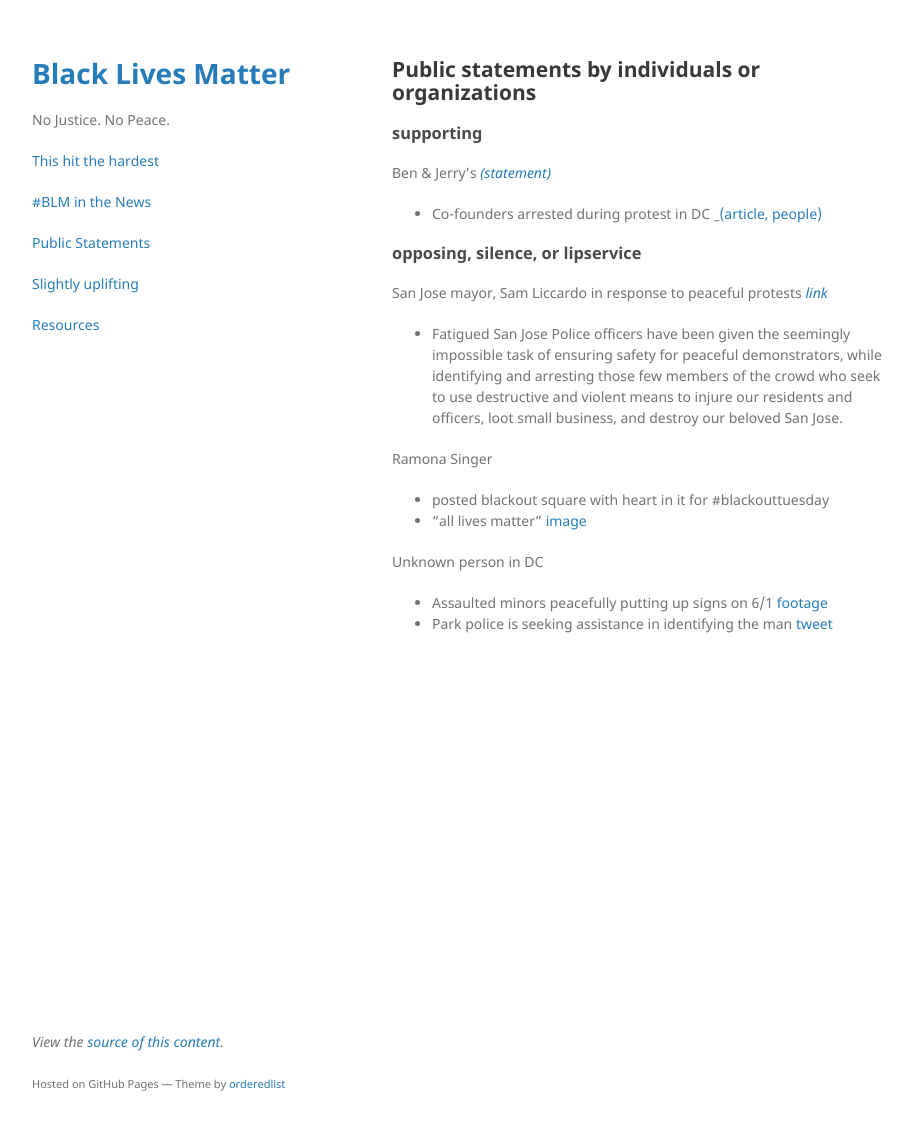
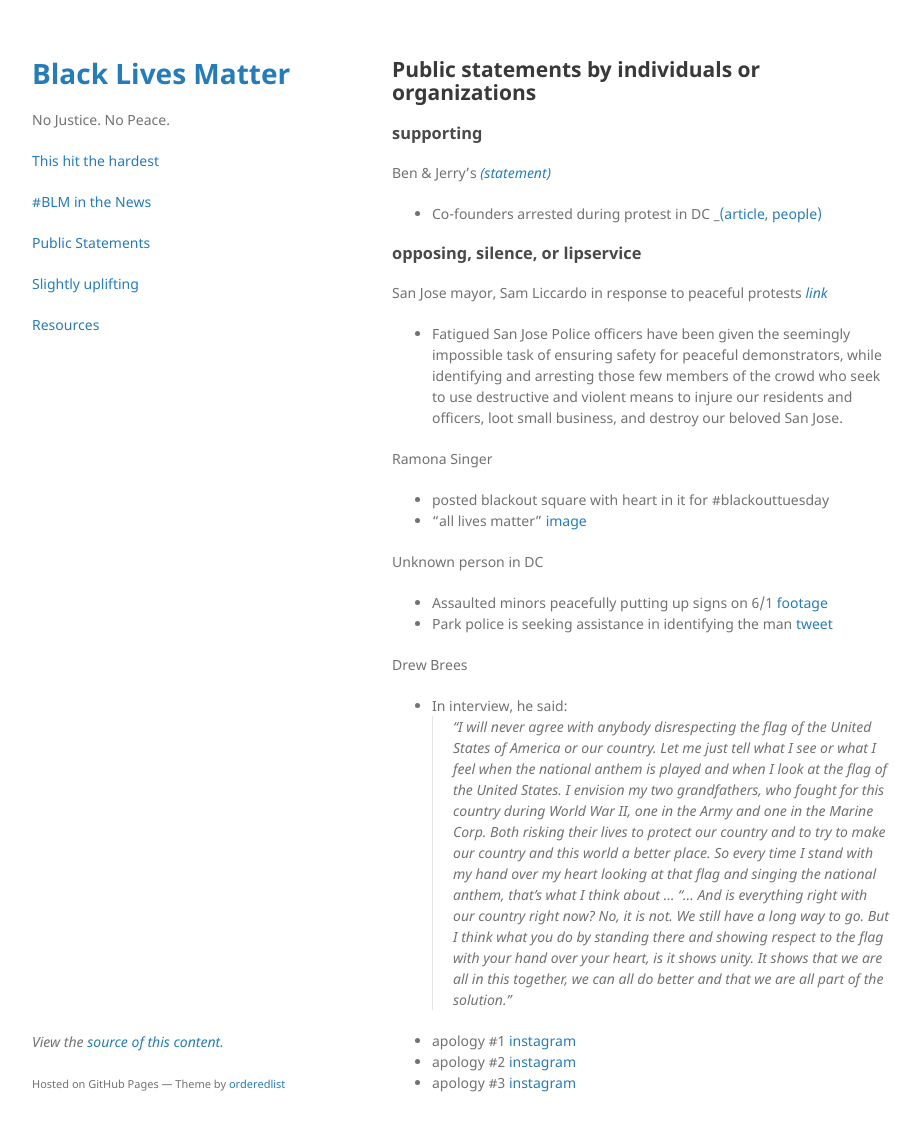
Before and after one commit to nojusticenopeace/nojusticenopeace.github.io, a Jekyll site: the page built from statements.md, in a window 1280 px wide and 1163 px high. Shown: the top 1131 px of the window, without its empty margins (178-1097 px from the left). Built offline with Jekyll 4.4.1, drawn with Linux system fonts in a browser that asks for light colours.

Commit message:
Update statements.md

```diff
--- a/statements.md
+++ b/statements.md
@@ -21,3 +21,11 @@ Ramona Singer
 Unknown person in DC
 - Assaulted minors peacefully putting up signs on 6/1 [footage](https://twitter.com/AnnaAkana/status/1268645784758521856?s=20)
 - Park police is seeking assistance in identifying the man [tweet](https://twitter.com/ParkPolice/status/1267928083836948484?s=20)
+
+Drew Brees
+- In interview, he said:
+> "I will never agree with anybody disrespecting the flag of the United States of America or our country. Let me just tell what I see or what I feel when the national anthem is played and when I look at the flag of the United States. I envision my two grandfathers, who fought for this country during World War II, one in the Army and one in the Marine Corp. Both risking their lives to protect our country and to try to make our country and this world a better place. So every time I stand with my hand over my heart looking at that flag and singing the national anthem, that’s what I think about ...
+> "... And is everything right with our country right now? No, it is not. We still have a long way to go. But I think what you do by standing there and showing respect to the flag with your hand over your heart, is it shows unity. It shows that we are all in this together, we can all do better and that we are all part of the solution.”
+- apology #1 [instagram](https://www.instagram.com/p/CA-aQwGnILy/)
+- apology #2 [instagram](https://www.instagram.com/p/CBA1P3gHpT_/)
+- apology #3 [instagram](https://www.instagram.com/p/CBCIljGngKI/)
```
